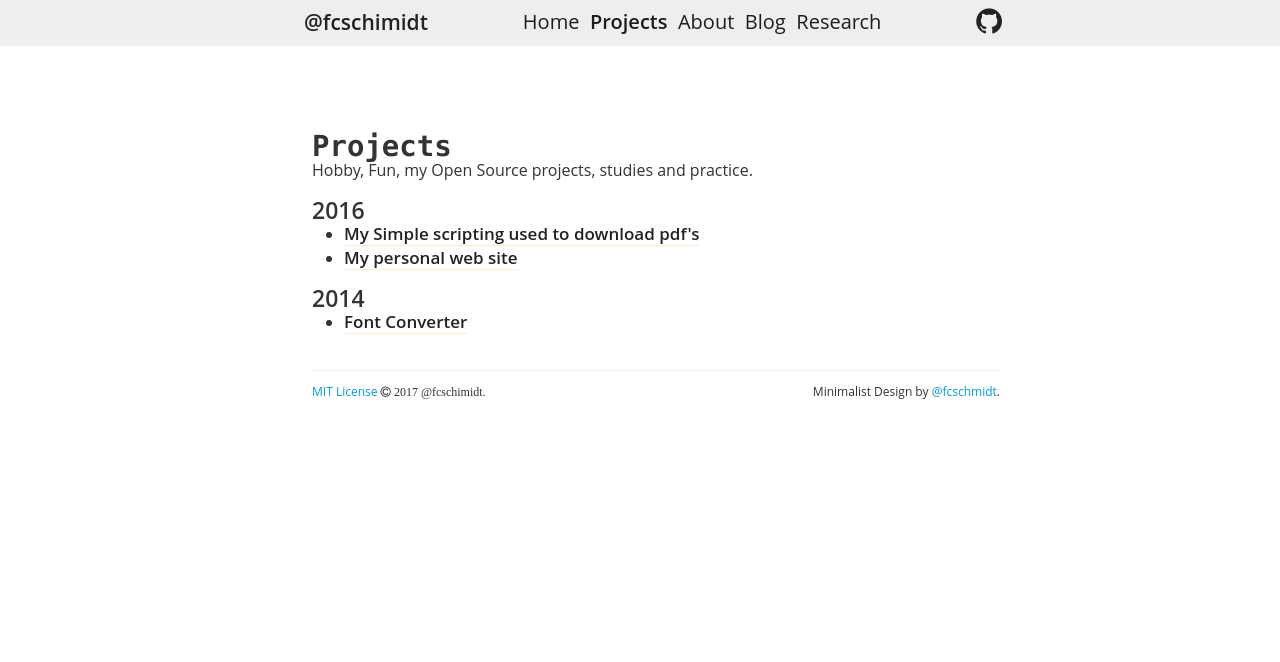
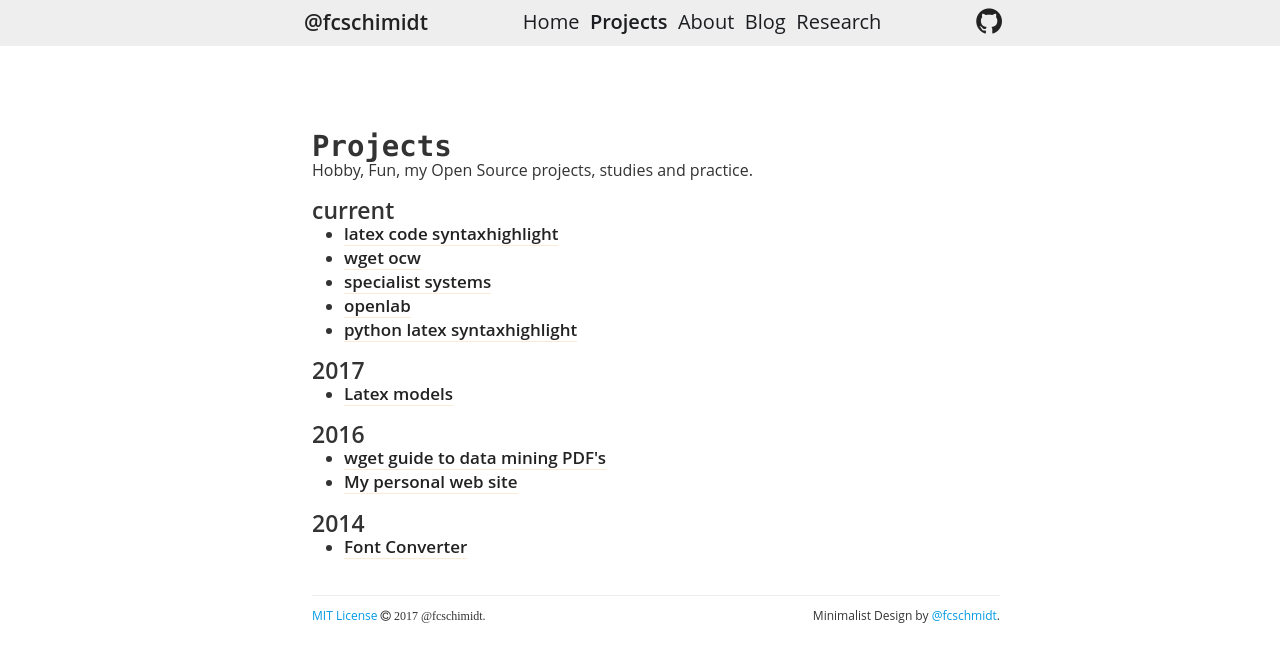
Before and after one commit to fcschmidt/fcschmidt.github.io, a Jekyll site: the page built from pages/projects.html, in a window 1280 px wide. Shown: the top 662 px of the page. Built offline with Jekyll 4.4.1, drawn with Linux system fonts in a browser that asks for light colours; nearby versions of some CDN libraries.

Commit message:
Added project

```diff
--- a/_data/projects.yml
+++ b/_data/projects.yml
@@ -5,7 +5,7 @@
   site:
   year: 2014
 
-- name: My Simple scripting used to download pdf's
+- name: wget guide to data mining PDF's
   description:
   github_id: wget_guidetodatamining
   bitbucket_id:
@@ -16,5 +16,59 @@
   description:
   github_id:
   bitbucket_id:
-  site: https://fcschmidt.com
+  site: https://fcschmidt.me
   year: 2016
+
+- name: Latex models
+  description:
+  github_id: latex-models
+  bitbucket_id:
+  site:
+  year: 2017
+
+
+#=======================================
+#   Current
+#=======================================
+
+#- name:
+#  description:
+#  github_id:
+#  bitbucket_id:
+#  site:
+#  year: current
+
+- name: latex code syntaxhighlight
+  description:
+  github_id: latex-code-syntaxhighlight
+  bitbucket_id:
+  site:
+  year: current
+
+- name: wget ocw
+  description:
+  github_id: wget_ocw
+  bitbucket_id:
+  site:
+  year: current
+
+- name: specialist systems
+  description:
+  github_id: specialist-systems
+  bitbucket_id:
+  site:
+  year: current
+
+- name: openlab
+  description:
+  github_id: openlab
+  bitbucket_id:
+  site:
+  year: current
+
+- name: python latex syntaxhighlight
+  description:
+  github_id: python-latex-syntaxhighlight
+  bitbucket_id:
+  site:
+  year: current
```
